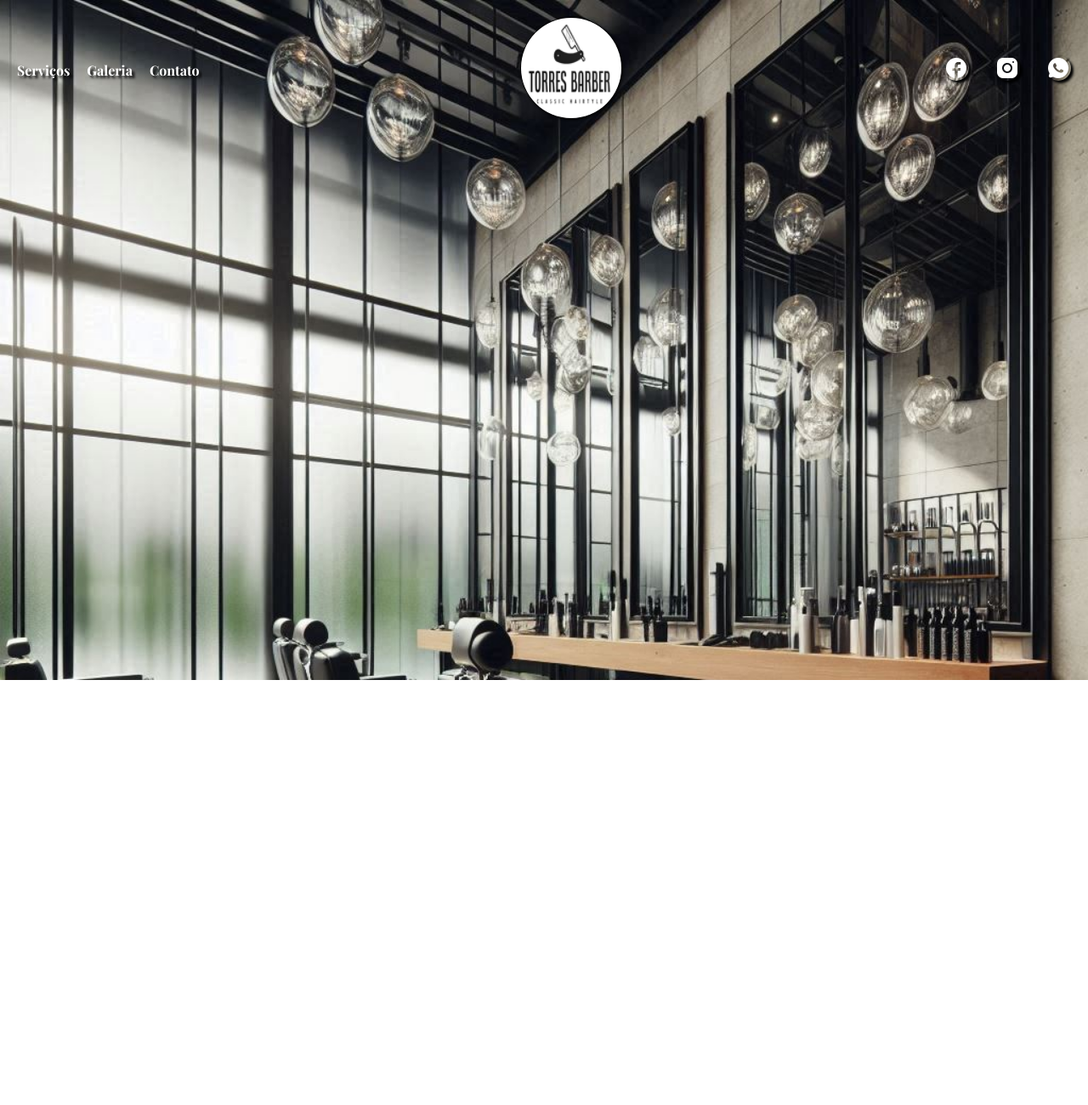
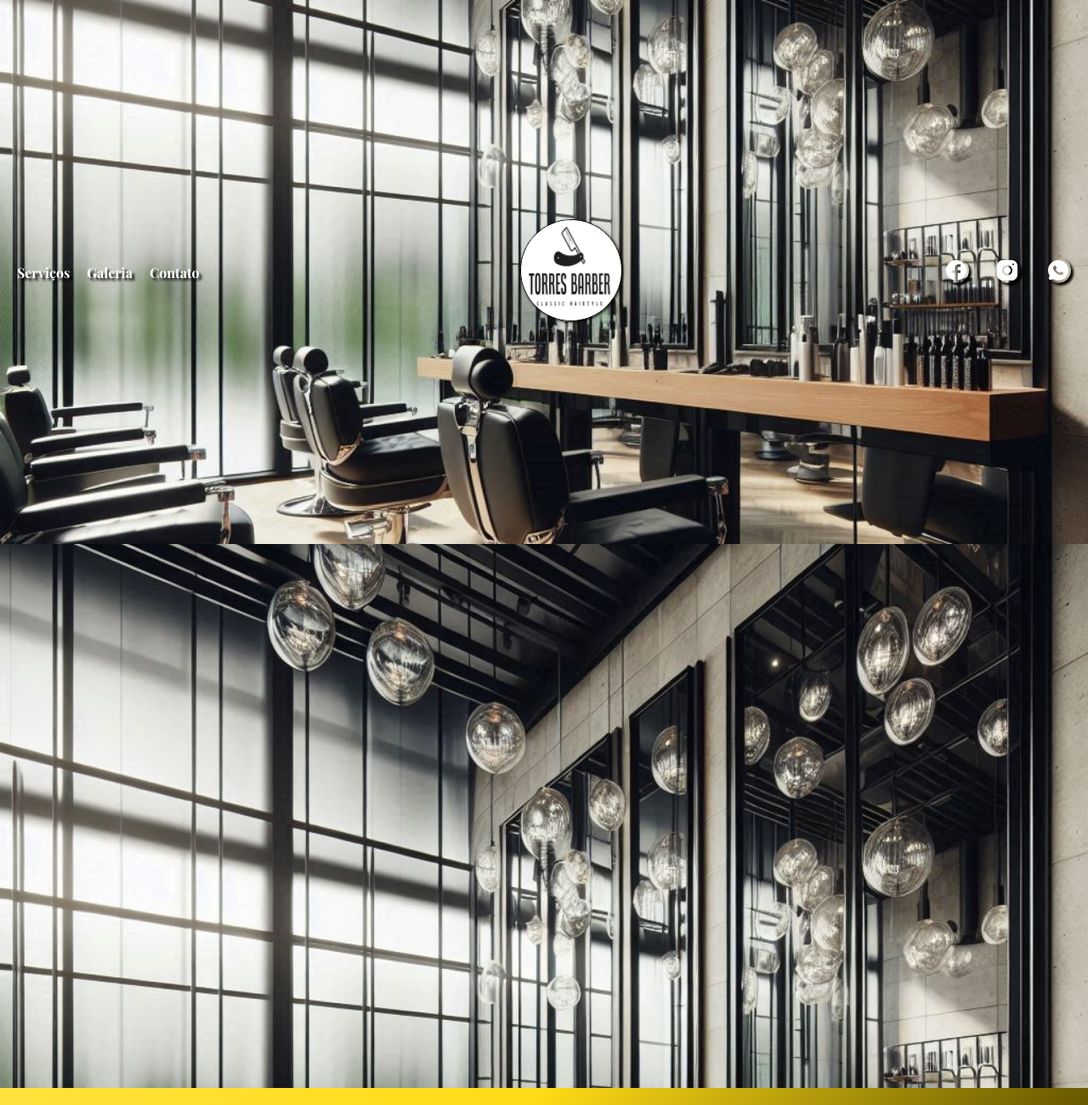
Before and after one commit to pedrotorres277/Store_Project, a plain HTML site: page index.html in a window 1280 px wide. Shown: the top 1300 px of the page at 85% size. Before the commit the page ends 800 px from the top, so only its background shows below. Drawn offline with nearby package versions, Linux system fonts and the light colour scheme; a web font is replaced by a local one.

Commit message:
new commit

```diff
--- a/index.html
+++ b/index.html
@@ -23,5 +23,11 @@
         <li><img class="icons" src="img/icons8-whatsapp-30.png" alt="WhatsApp"><a href="#"></a></img></li>
       </div>
     </header>
+    <main>
+
+    </main>
+    <footer>
+
+    </footer>
   </body>
 </html>
--- a/style.css
+++ b/style.css
@@ -6,14 +6,49 @@
     box-sizing: border-box;
     list-style: none;
 }
-body{
+header{
+    background: url(img/fundo\ \(2\).jpg) center center;
+    background-repeat: no-repeat;
+    background-size: cover;
+    font-family: "Playfair Display", serif;
+    font-weight: bold;
+    width: 100vw;
+    height: 640px;
+
+    display: flex;
+    justify-content: space-between;
+    align-items: center;
+
+    padding: 20px;
+    color: white;
+    text-shadow: 3px 3px 3px black;
+}
+main{
     background: url(img/fundo\ \(2\).jpg);
     background-repeat: no-repeat;
     background-size: cover;
     font-family: "Playfair Display", serif;
     font-weight: bold;
+    width: 100vw;
+    height: 640px;
+
+    display: flex;
+    justify-content: space-between;
+    align-items: center;
+
+    padding: 20px;
+    color: white;
+    text-shadow: 3px 3px 3px black;
 }
-header{
+footer{
+    background-image: linear-gradient(135deg, rgb(255, 226, 61), rgb(255, 220, 22), rgb(107, 91, 0), black);
+    background-repeat: no-repeat;
+    background-size: cover;
+    font-family: "Playfair Display", serif;
+    font-weight: bold;
+    width: 100vw;
+    height: 640px;
+
     display: flex;
     justify-content: space-between;
     align-items: center;
```
